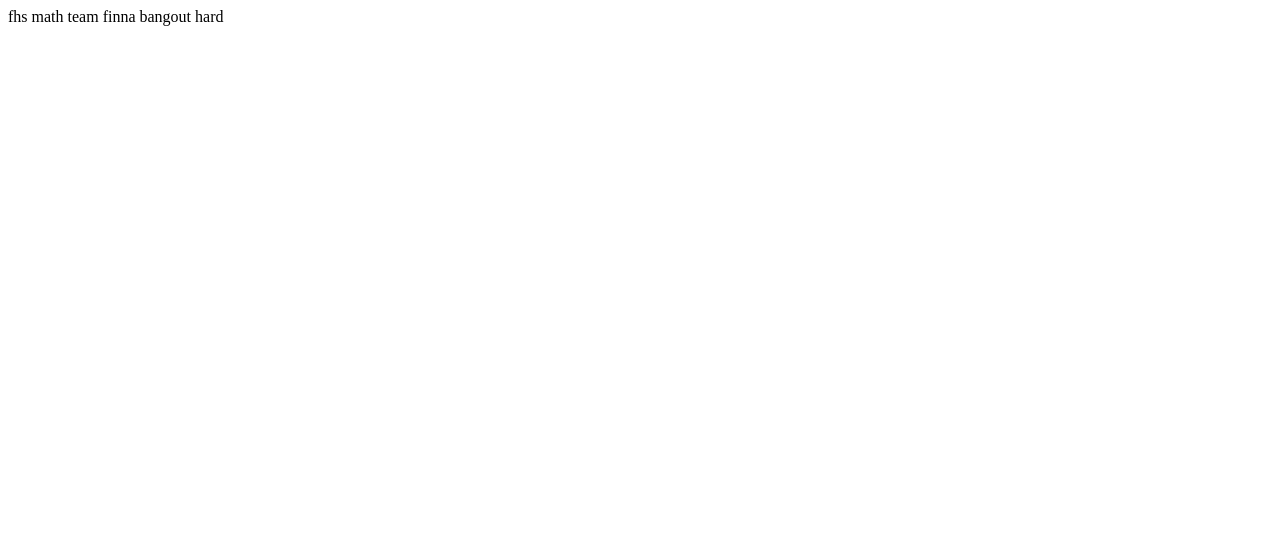
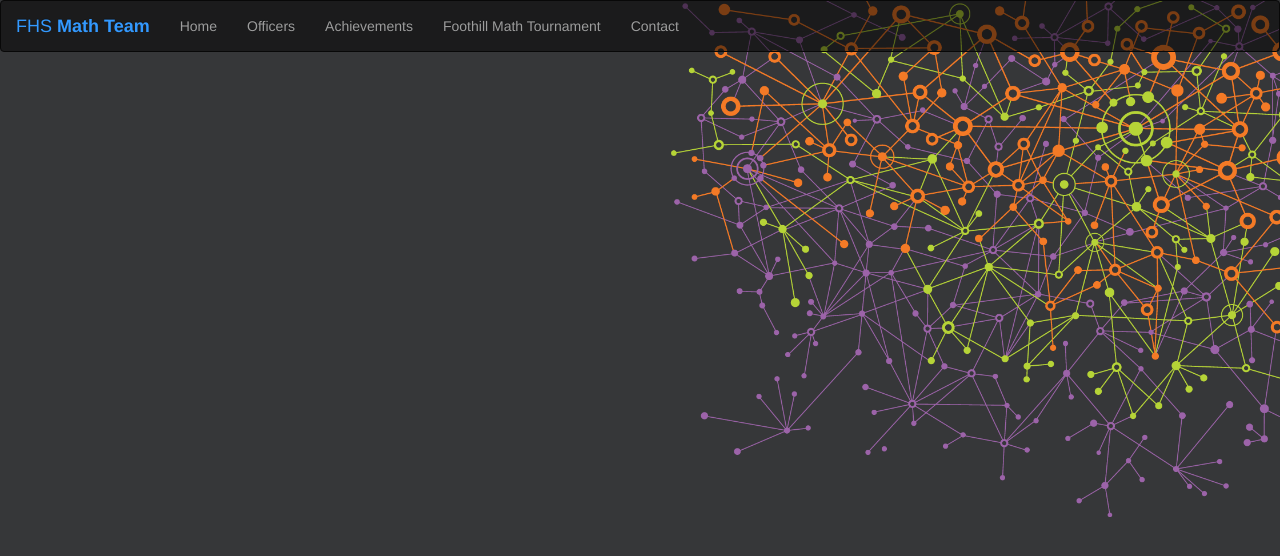
Before and after one commit to foothillmathteam/foothillmathteam.github.io, a plain HTML site: page index.html in a window 1280 px wide. Drawn offline with nearby package versions, Linux system fonts and the light colour scheme.

Commit message:
first try

```diff
--- a/index.html
+++ b/index.html
@@ -1 +1,41 @@
-fhs math team finna bangout hard
+<!DOCTYPE html>
+  <head>
+    <title>Akshay Ravikumar</title>
+    <meta name="description" content="MIT student, math geek, blossing programmer, licensed badass.">
+    <meta name="author" content="Akshay Ravikumar">
+    <link rel="shortcut icon" href="favicon.ico">
+    <link href="//maxcdn.bootstrapcdn.com/font-awesome/4.2.0/css/font-awesome.min.css" rel="stylesheet">
+    <!-- Latest compiled and minified CSS -->
+    <link rel="stylesheet" href="https://maxcdn.bootstrapcdn.com/bootstrap/3.3.1/css/bootstrap.min.css">
+   <!-- Optional theme -->
+    <link rel="stylesheet" href="https://maxcdn.bootstrapcdn.com/bootstrap/3.3.1/css/bootstrap-theme.min.css">
+    <link href='http://fonts.googleapis.com/css?family=Roboto:100' rel='stylesheet' type='text/css'>
+
+    <!-- Latest compiled and minified JavaScript -->
+    <link rel="stylesheet" href="https://cdnjs.cloudflare.com/ajax/libs/animate.css/3.2.0/animate.min.css">
+    <!--script src="https://maxcdn.bootstrapcdn.com/bootstrap/3.3.1/js/bootstrap.min.js"></script-->
+    <link rel = "stylesheet" href = "https://cdnjs.cloudflare.com/ajax/libs/hover.css/1.0.8/css/hover-min.css">
+    <link rel = "stylesheet" href = "style.css">
+
+  </head>
+
+  <body>
+
+  	<nav class="navbar navbar-inverse">
+  <div class="container-fluid">
+    <div class="navbar-header">
+      <a class="navbar-brand" href="#" style="color:#3399FF"> FHS <strong> Math Team </strong></a>
+    </div>
+    <div>
+      <ul class="nav navbar-nav">
+        <li><a id="toHome" href="#" role="button">Home</a></li>
+        <li><a id="toUpload" href="#" role="button">Officers</a></li>
+        <li><a id="toView" href="#" role="button">Achievements</a></li>
+        <li><a id="toView" href="#" role="button">Foothill Math Tournament</a></li>
+        <li><a id="toView" href="#" role="button">Contact</a></li>
+      </ul>
+    </div>
+  </div>
+</nav>
+
+  </body>
--- /dev/null
+++ b/style.css
@@ -0,0 +1,16 @@
+body {
+    height: 100%;
+    width: 100%;
+    margin: 0;
+    padding: 0;
+    background:url("back.png")no-repeat center center fixed;
+  -webkit-background-size: cover;
+  -moz-background-size: cover;
+  -o-background-size: cover;
+  background-size: cover;
+}
+
+
+  .navbar {
+    background: rgba(0,0,0,0.5);
+  }
```
Also changed, not shown: back.png (added).
